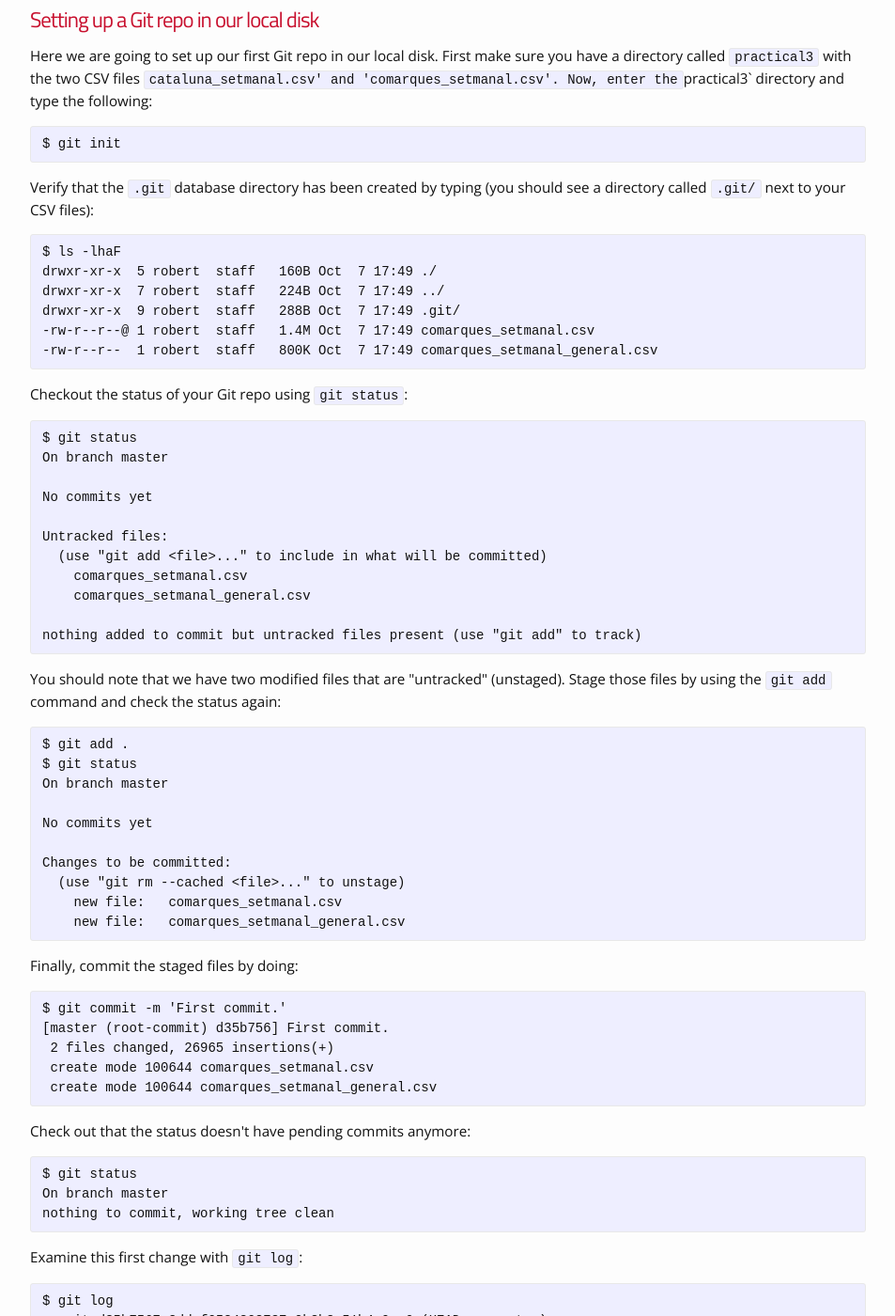
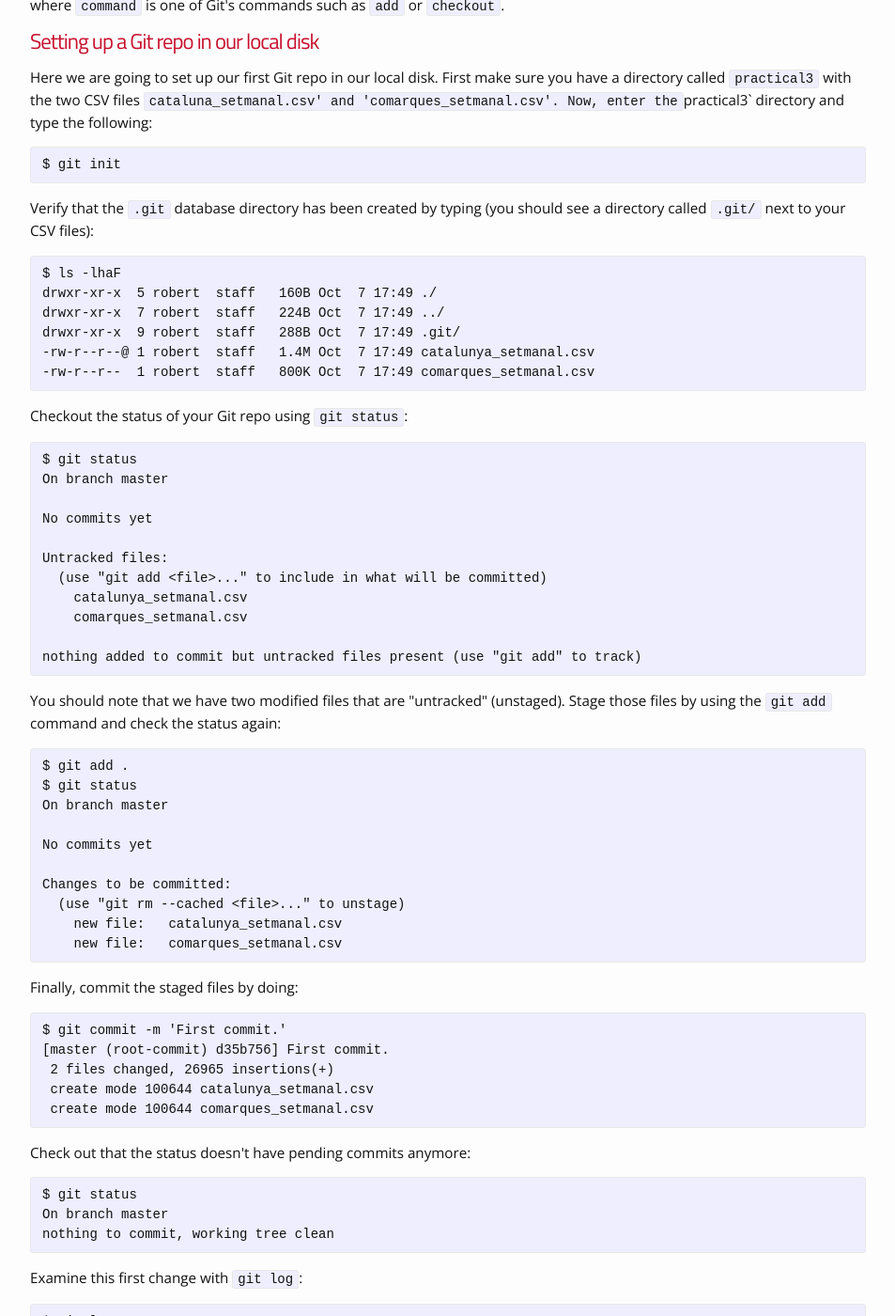
Before and after one commit to funcompbio/funcompbio.github.io, a Jekyll site: the page built from practical3/practical3.md, in a window 1280 px wide and 1400 px high, scrolled down 1504 px. Shown: the whole window at 94% size, without its empty margins (163-1116 px from the left). Built offline with Jekyll 4.4.1, drawn with Linux system fonts in a browser that asks for light colours; nearby versions of some CDN libraries; some of the changed text lies outside the part shown.

Commit message:
Updated practical 3.

```diff
--- a/practical3/practical3.html
+++ b/practical3/practical3.html
@@ -38,8 +39,8 @@ $ git command --help</code></pre>
 drwxr-xr-x  5 robert  staff   160B Oct  7 17:49 ./
 drwxr-xr-x  7 robert  staff   224B Oct  7 17:49 ../
 drwxr-xr-x  9 robert  staff   288B Oct  7 17:49 .git/
--rw-r--r--@ 1 robert  staff   1.4M Oct  7 17:49 comarques_setmanal.csv
--rw-r--r--  1 robert  staff   800K Oct  7 17:49 comarques_setmanal_general.csv</code></pre>
+-rw-r--r--@ 1 robert  staff   1.4M Oct  7 17:49 catalunya_setmanal.csv
+-rw-r--r--  1 robert  staff   800K Oct  7 17:49 comarques_setmanal.csv</code></pre>
 <p>Checkout the status of your Git repo using <code>git status</code>:</p>
 <pre><code>$ git status
 On branch master
@@ -48,8 +49,8 @@ No commits yet
 
 Untracked files:
   (use &quot;git add &lt;file&gt;...&quot; to include in what will be committed)
+    catalunya_setmanal.csv
     comarques_setmanal.csv
-    comarques_setmanal_general.csv
 
 nothing added to commit but untracked files present (use &quot;git add&quot; to track)</code></pre>
 <p>You should note that we have two modified files that are &quot;untracked&quot; (unstaged). Stage those files by using the <code>git add</code> command and check the status again:</p>
@@ -61,14 +62,14 @@ No commits yet
 
 Changes to be committed:
   (use &quot;git rm --cached &lt;file&gt;...&quot; to unstage)
-    new file:   comarques_setmanal.csv
-    new file:   comarques_setmanal_general.csv</code></pre>
+    new file:   catalunya_setmanal.csv
+    new file:   comarques_setmanal.csv</code></pre>
 <p>Finally, commit the staged files by doing:</p>
 <pre><code>$ git commit -m &#39;First commit.&#39;
 [master (root-commit) d35b756] First commit.
  2 files changed, 26965 insertions(+)
- create mode 100644 comarques_setmanal.csv
- create mode 100644 comarques_setmanal_general.csv</code></pre>
+ create mode 100644 catalunya_setmanal.csv
+ create mode 100644 comarques_setmanal.csv</code></pre>
 <p>Check out that the status doesn't have pending commits anymore:</p>
 <pre><code>$ git status
 On branch master
```
Also changed, not shown: other parts of practical3/practical3.html (+6 -0 lines).
